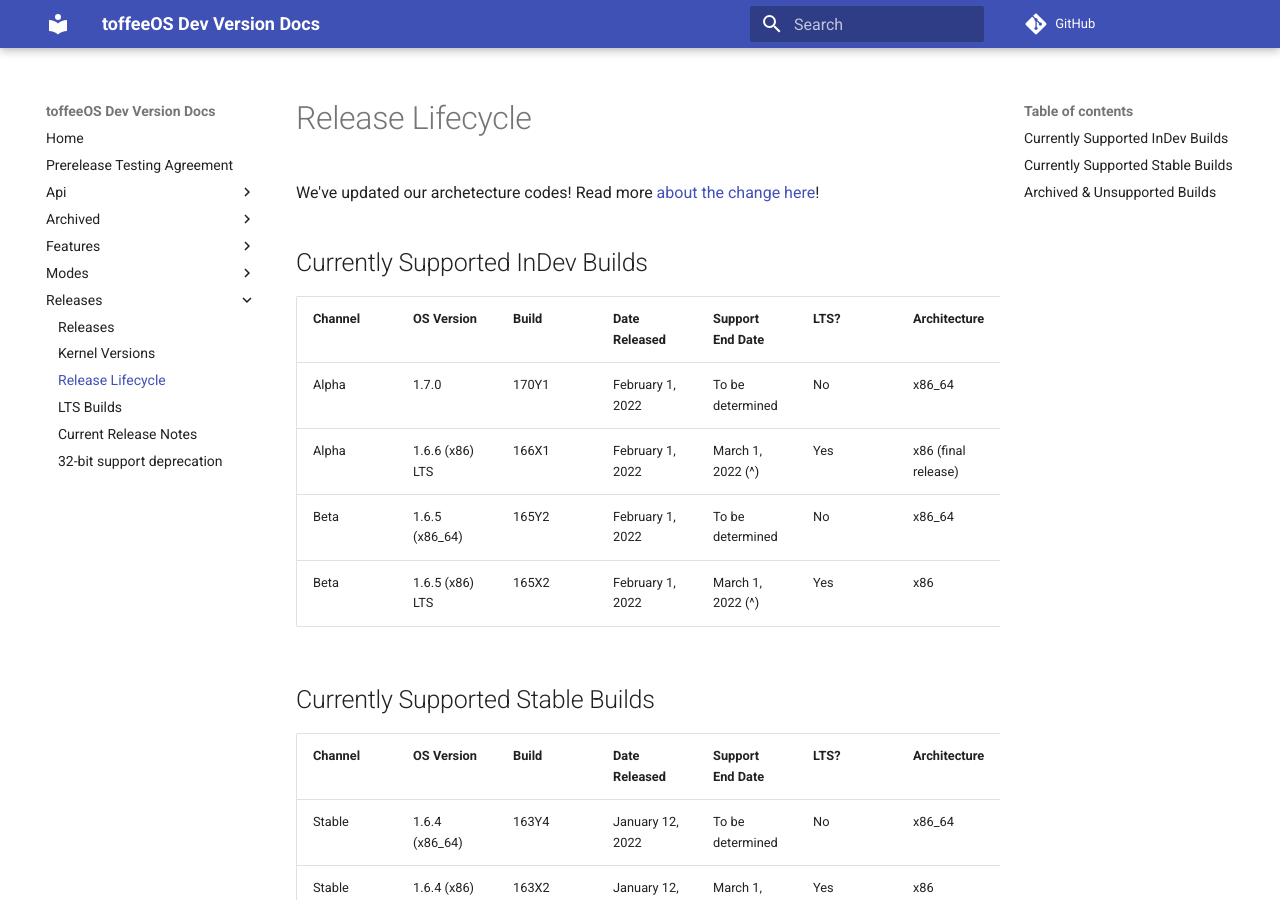
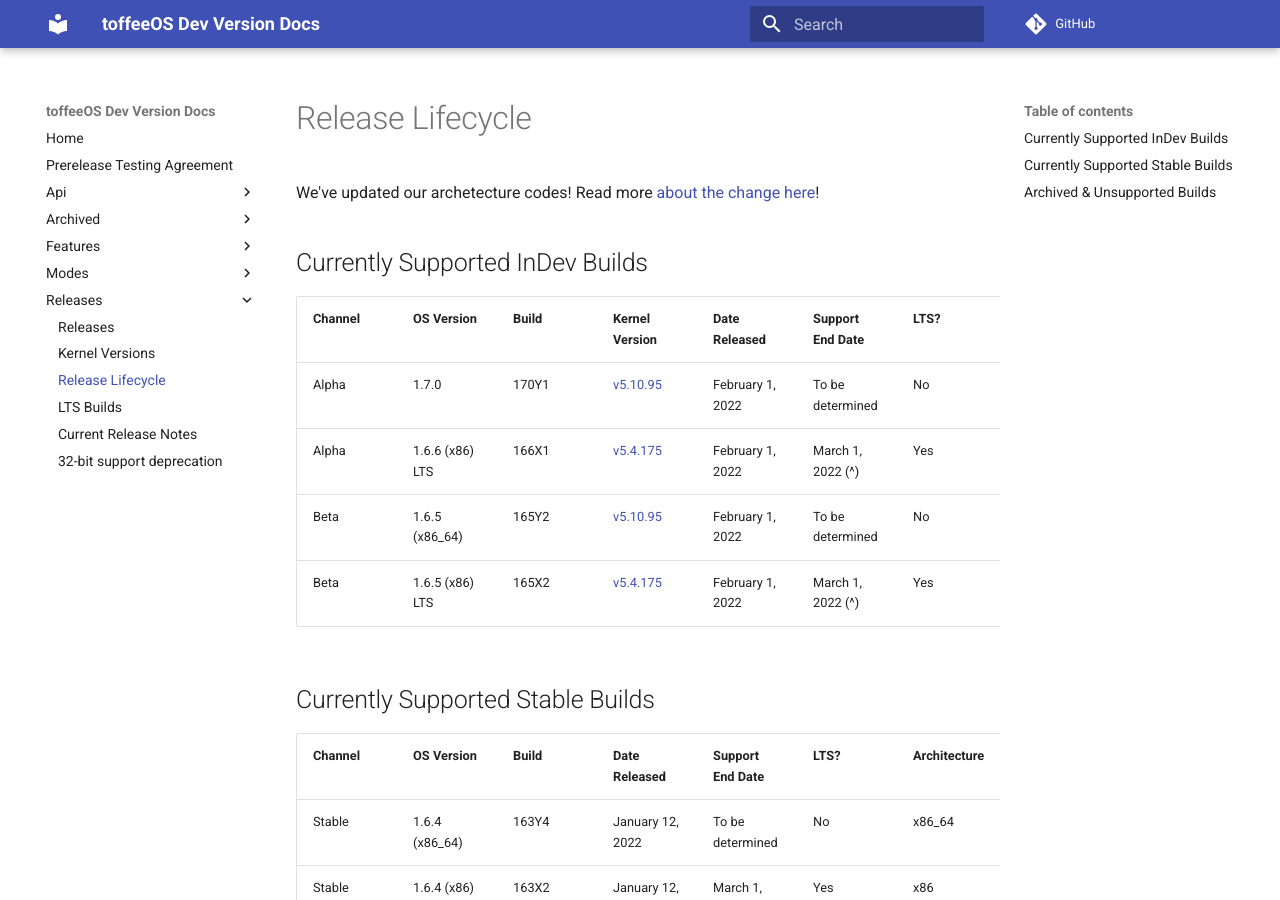
Before and after one commit to Wallymer/toffeeOSdocs, an MkDocs documentation site: the page built from docs/releases/lifecycle.md, in a window 1280 px wide and 900 px high. Built offline with MkDocs 1.6.1 and Material for MkDocs 9.7.7, drawn with Linux system fonts in a browser that asks for light colours; comment, search, counter and statistics services are not loaded.

Commit message:
LIFECYCLE: add kernel versions to Alpha/Beta, fix typo
cherry-pick from cwatson tree

Signed-off-by: Owen Archambault <archambault@wallymer.com>
Signed-off-by: Chuck Watson <cwatson@wallymer.com>

```diff
--- a/docs/releases/lifecycle.md
+++ b/docs/releases/lifecycle.md
@@ -5,12 +5,12 @@
 We've updated our archetecture codes! Read more [about the change here](/api/release-targets/#architecture-codes)!
 
 ## Currently Supported InDev Builds
-| Channel | OS Version | Build | Date Released | Support End Date | LTS? | Architecture |
-|---------|------------|------------------|---------------|------------------|------|------------|
-| Alpha | 1.7.0 | 170Y1 | February 1, 2022 | To be determined | No | x86_64 |
-| Alpha | 1.6.6 (x86) LTS | 166X1 | February 1, 2022 | March 1, 2022 (^) | Yes | x86 (final release) |
-| Beta | 1.6.5 (x86_64) | 165Y2 | February 1, 2022 | To be determined | No | x86_64 |
-| Beta | 1.6.5 (x86) LTS | 165X2 | February 1, 2022 | March 1, 2022 (^) | Yes | x86 |
+| Channel | OS Version | Build | Kernel Version | Date Released | Support End Date | LTS? | Architecture |
+|---------|------------|-------|----------------|---------------|------------------|------|------------|
+| Alpha | 1.7.0 | 170Y1 | [v5.10.95](https://git.kernel.org/pub/scm/linux/kernel/git/stable/linux.git/commit/?h=v5.10.95&id=77656fde3c0125d6ef6f7fb46af6d2739d7b7141) | February 1, 2022 | To be determined | No | x86_64 |
+| Alpha | 1.6.6 (x86) LTS | 166X1 | [v5.4.175](https://git.kernel.org/pub/scm/linux/kernel/git/stable/linux.git/commit/?h=v5.4.175&id=7cdf2951f80d189e9a0a5b6836664ccc8bfb2e7e) | February 1, 2022 | March 1, 2022 (^) | Yes | x86 (final release) |
+| Beta | 1.6.5 (x86_64) | 165Y2 | [v5.10.95](https://git.kernel.org/pub/scm/linux/kernel/git/stable/linux.git/commit/?h=v5.10.95&id=77656fde3c0125d6ef6f7fb46af6d2739d7b7141) | February 1, 2022 | To be determined | No | x86_64 |
+| Beta | 1.6.5 (x86) LTS | 165X2 | [v5.4.175](https://git.kernel.org/pub/scm/linux/kernel/git/stable/linux.git/commit/?h=v5.4.175&id=7cdf2951f80d189e9a0a5b6836664ccc8bfb2e7e) | February 1, 2022 | March 1, 2022 (^) | Yes | x86 |
 
 ## Currently Supported Stable Builds
 | Channel | OS Version | Build | Date Released | Support End Date | LTS? | Architecture |
```
